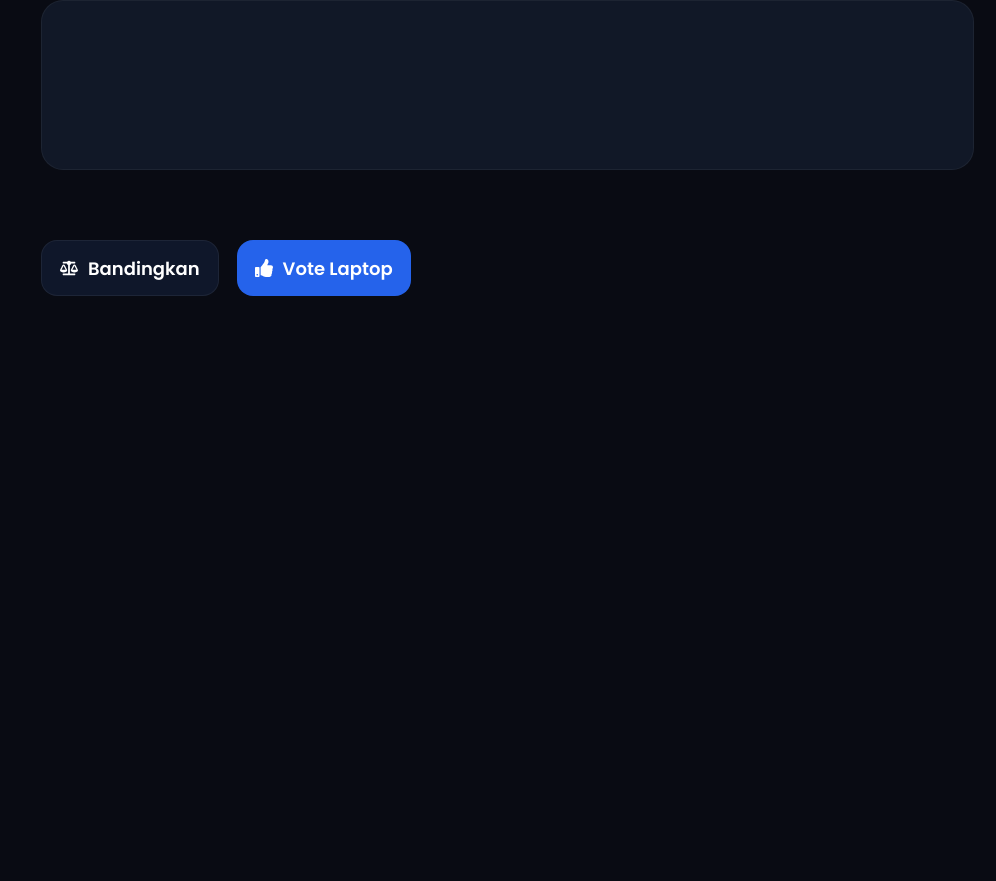
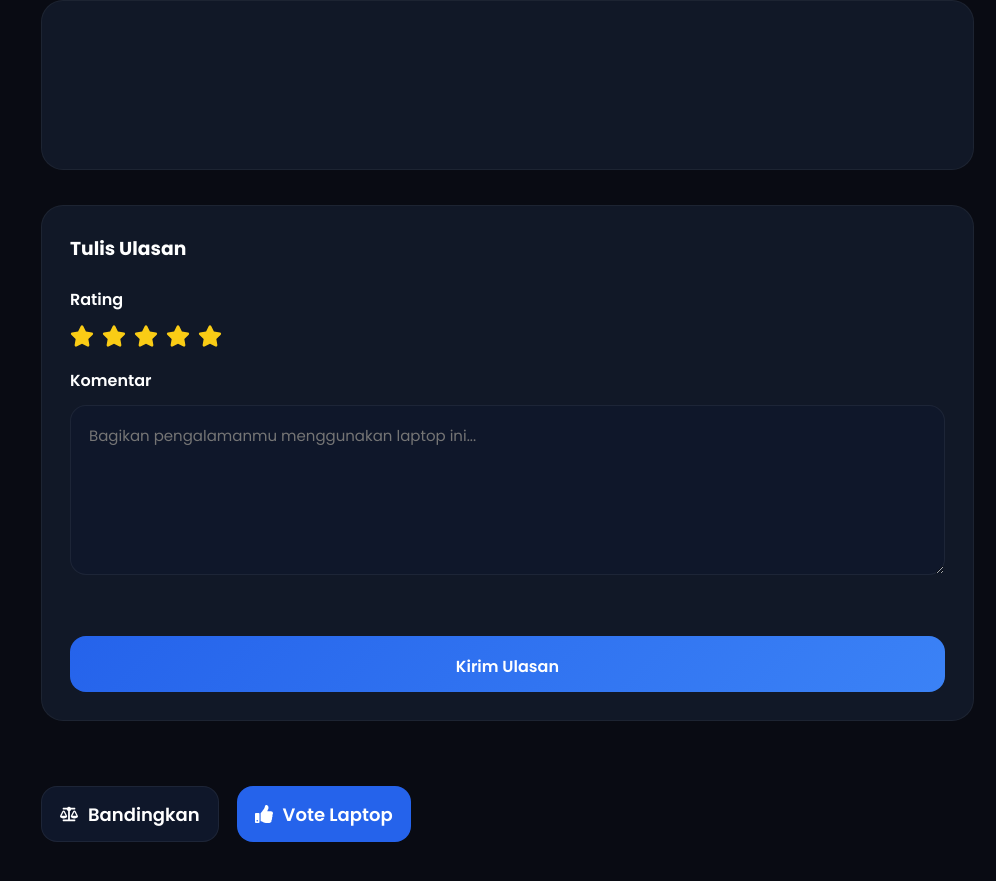
Before and after one commit to indhmharanii/web2-project-frontend, a React (Vite) app: page /laptop/1 in a window 1280 px wide. Shown: the part 1173-2054 px from the top of the page, without its empty margins (284-1280 px from the left). Before the commit the page ends 1534 px from the top, so only its background shows below. Built offline with nearby package versions, Linux system fonts and the light colour scheme.

Commit message:
Menambahkan fitur tulis ulasan pada detail laptop

```diff
--- /dev/null
+++ b/src/components/Review/Review.css
@@ -0,0 +1,309 @@
+/* ==========================================
+   REVIEW SECTION
+========================================== */
+
+.review-section{
+
+    margin-bottom:35px;
+
+}
+
+/* ==========================================
+   TITLE
+========================================== */
+
+.review-section h3{
+
+    color:white;
+
+    font-size:26px;
+
+    margin-bottom:22px;
+
+}
+
+/* ==========================================
+   REVIEW LIST
+========================================== */
+
+.review-list{
+
+    display:flex;
+
+    flex-direction:column;
+
+    gap:18px;
+
+    margin-bottom:35px;
+
+}
+
+/* ==========================================
+   REVIEW CARD
+========================================== */
+
+.review-card{
+
+    background:#111827;
+
+    border-radius:20px;
+
+    padding:24px;
+
+    border:1px solid rgba(255,255,255,.05);
+
+    transition:.3s;
+
+}
+
+.review-card:hover{
+
+    transform:translateY(-4px);
+
+    border-color:#2563EB;
+
+    box-shadow:0 16px 35px rgba(37,99,235,.18);
+
+}
+
+/* ==========================================
+   HEADER
+========================================== */
+
+.review-header{
+
+    display:flex;
+
+    justify-content:space-between;
+
+    align-items:center;
+
+    margin-bottom:18px;
+
+}
+
+.review-user{
+
+    display:flex;
+
+    align-items:center;
+
+    gap:14px;
+
+}
+
+.review-user svg{
+
+    font-size:46px;
+
+    color:#3B82F6;
+
+}
+
+.review-user h4{
+
+    color:white;
+
+    font-size:18px;
+
+    margin-bottom:4px;
+
+}
+
+.review-user span{
+
+    color:#94A3B8;
+
+    font-size:13px;
+
+}
+
+/* ==========================================
+   STARS
+========================================== */
+
+.review-rating{
+
+    display:flex;
+
+    gap:4px;
+
+    color:#FACC15;
+
+    font-size:18px;
+
+}
+
+.review-stars{
+
+    display:flex;
+
+    gap:8px;
+
+    margin-bottom:20px;
+
+    color:#FACC15;
+
+    font-size:24px;
+
+    cursor:pointer;
+
+}
+
+.review-stars svg{
+
+    transition:.25s;
+
+}
+
+.review-stars svg:hover{
+
+    transform:scale(1.15);
+
+}
+
+/* ==========================================
+   COMMENT
+========================================== */
+
+.review-card p{
+
+    color:#CBD5E1;
+
+    line-height:30px;
+
+    font-size:15px;
+
+}
+
+/* ==========================================
+   REVIEW FORM
+========================================== */
+
+.review-form{
+
+    background:#111827;
+
+    border-radius:22px;
+
+    padding:28px;
+
+    border:1px solid rgba(255,255,255,.05);
+
+}
+
+.review-form h3{
+
+    margin-bottom:24px;
+
+}
+
+.review-form label{
+
+    display:block;
+
+    color:white;
+
+    font-weight:600;
+
+    margin-bottom:12px;
+
+    margin-top:18px;
+
+}
+
+.review-form textarea{
+
+    width:100%;
+
+    min-height:140px;
+
+    resize:vertical;
+
+    padding:18px;
+
+    border:none;
+
+    outline:none;
+
+    border-radius:16px;
+
+    background:#0F172A;
+
+    color:white;
+
+    border:1px solid rgba(255,255,255,.06);
+
+    transition:.3s;
+
+}
+
+.review-form textarea:focus{
+
+    border-color:#2563EB;
+
+    box-shadow:0 0 0 3px rgba(37,99,235,.18);
+
+}
+
+.review-form button{
+
+    margin-top:24px;
+
+    width:100%;
+
+    height:56px;
+
+    border:none;
+
+    border-radius:16px;
+
+    background:linear-gradient(
+        135deg,
+        #2563EB,
+        #3B82F6
+    );
+
+    color:white;
+
+    font-size:16px;
+
+    font-weight:600;
+
+    cursor:pointer;
+
+    transition:.3s;
+
+}
+
+.review-form button:hover{
+
+    transform:translateY(-3px);
+
+    box-shadow:0 18px 35px rgba(37,99,235,.25);
+
+}
+
+/* ==========================================
+   RESPONSIVE
+========================================== */
+
+@media(max-width:768px){
+
+    .review-header{
+
+        flex-direction:column;
+
+        align-items:flex-start;
+
+        gap:16px;
+
+    }
+
+    .review-form{
+
+        padding:22px;
+
+    }
+
+}
--- /dev/null
+++ b/src/components/Review/Review.jsx
@@ -0,0 +1,41 @@
+import "./Review.css";
+
+import { FaStar, FaUserCircle } from "react-icons/fa";
+
+function Review() {
+  return (
+
+
+      <div className="review-form">
+
+        <h3>Tulis Ulasan</h3>
+
+        <label>Rating</label>
+
+        <div className="review-stars">
+
+          <FaStar />
+          <FaStar />
+          <FaStar />
+          <FaStar />
+          <FaStar />
+
+        </div>
+
+        <label>Komentar</label>
+
+        <textarea
+          placeholder="Bagikan pengalamanmu menggunakan laptop ini..."
+        ></textarea>
+
+        <button>
+
+          Kirim Ulasan
+
+        </button>
+
+      </div>
+  );
+}
+
+export default Review;
--- a/src/pages/LaptopDetail/LaptopDetail.jsx
+++ b/src/pages/LaptopDetail/LaptopDetail.jsx
@@ -5,6 +5,7 @@ import DashboardLayout from "../../layouts/DashboardLayout";
 import { useNavigate, useParams } from "react-router-dom";
 
 import laptops from "../../data/laptops";
+import Review from "../../components/Review/Review";
 
 import {
   FaStar,
@@ -291,6 +292,7 @@ function LaptopDetail() {
 
         </div>
 
+        <Review />
 
         {/* ACTION */}
 
```
Also changed, not shown: src/components/ReviewSection/ReviewSection.css (deleted), src/components/ReviewSection/ReviewSection.jsx (deleted).
